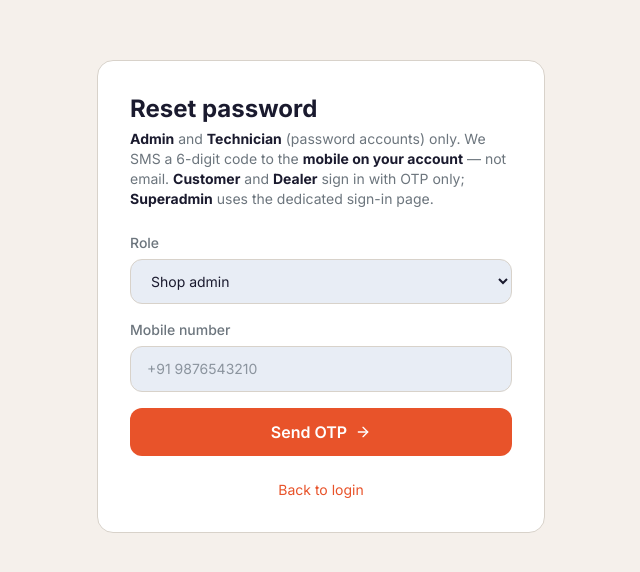
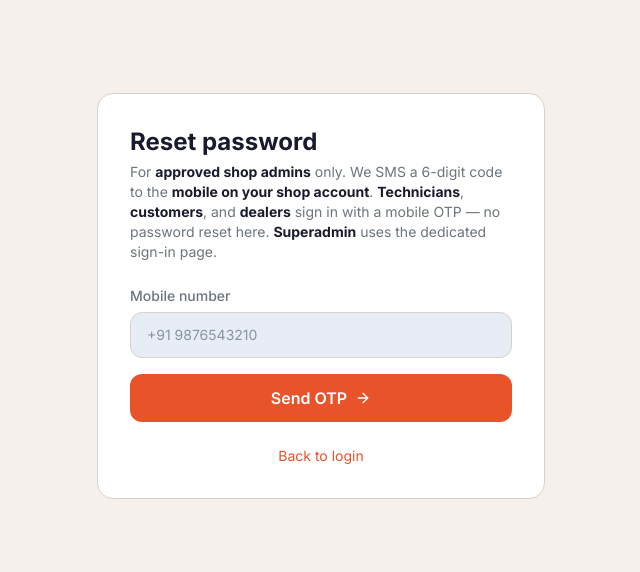
Before and after one commit to shukla-manya/evision-platform-, a Next.js app in the folder frontend-web/: page /reset-password in a window 1280 px wide. Shown: the part 104-676 px from the top of the page, without its empty margins (319-959 px from the left). Built offline with nearby package versions, Linux system fonts and the light colour scheme.

Commit message:
feat: update features and improve system performance

```diff
--- a/frontend-web/app/reset-password/page.tsx
+++ b/frontend-web/app/reset-password/page.tsx
@@ -65,28 +65,15 @@ export default function ResetPasswordPage() {
         <div className="ev-card p-8">
           <h1 className="text-2xl font-bold text-ev-text mb-1">Reset password</h1>
           <p className="text-ev-muted text-sm mb-6">
-            <strong className="text-ev-text">Admin</strong> and <strong className="text-ev-text">Technician</strong>{' '}
-            (password accounts) only. We SMS a 6-digit code to the <strong className="text-ev-text">mobile on your account</strong>{' '}
-            — not email. <strong className="text-ev-text">Customer</strong> and <strong className="text-ev-text">Dealer</strong>{' '}
-            sign in with OTP only; <strong className="text-ev-text">Superadmin</strong> uses the dedicated sign-in page.
+            For <strong className="text-ev-text">approved shop admins</strong> only. We SMS a 6-digit code to the{' '}
+            <strong className="text-ev-text">mobile on your shop account</strong>.{' '}
+            <strong className="text-ev-text">Technicians</strong>, <strong className="text-ev-text">customers</strong>, and{' '}
+            <strong className="text-ev-text">dealers</strong> sign in with a mobile OTP — no password reset here.{' '}
+            <strong className="text-ev-text">Superadmin</strong> uses the dedicated sign-in page.
           </p>
 
           {step === 'start' ? (
             <form onSubmit={startReset} className="space-y-4">
-              <div>
-                <label className="ev-label">Role</label>
-                <select
-                  className="ev-input"
-                  value={role}
-                  onChange={(e) => setRole(e.target.value as ResetRole)}
-                >
-                  {PASSWORD_RESET_ROLE_OPTIONS.map(({ value, label }) => (
-                    <option key={value} value={value}>
-                      {label}
-                    </option>
-                  ))}
-                </select>
-              </div>
               <div>
                 <label className="ev-label">Mobile number</label>
                 <input
```
